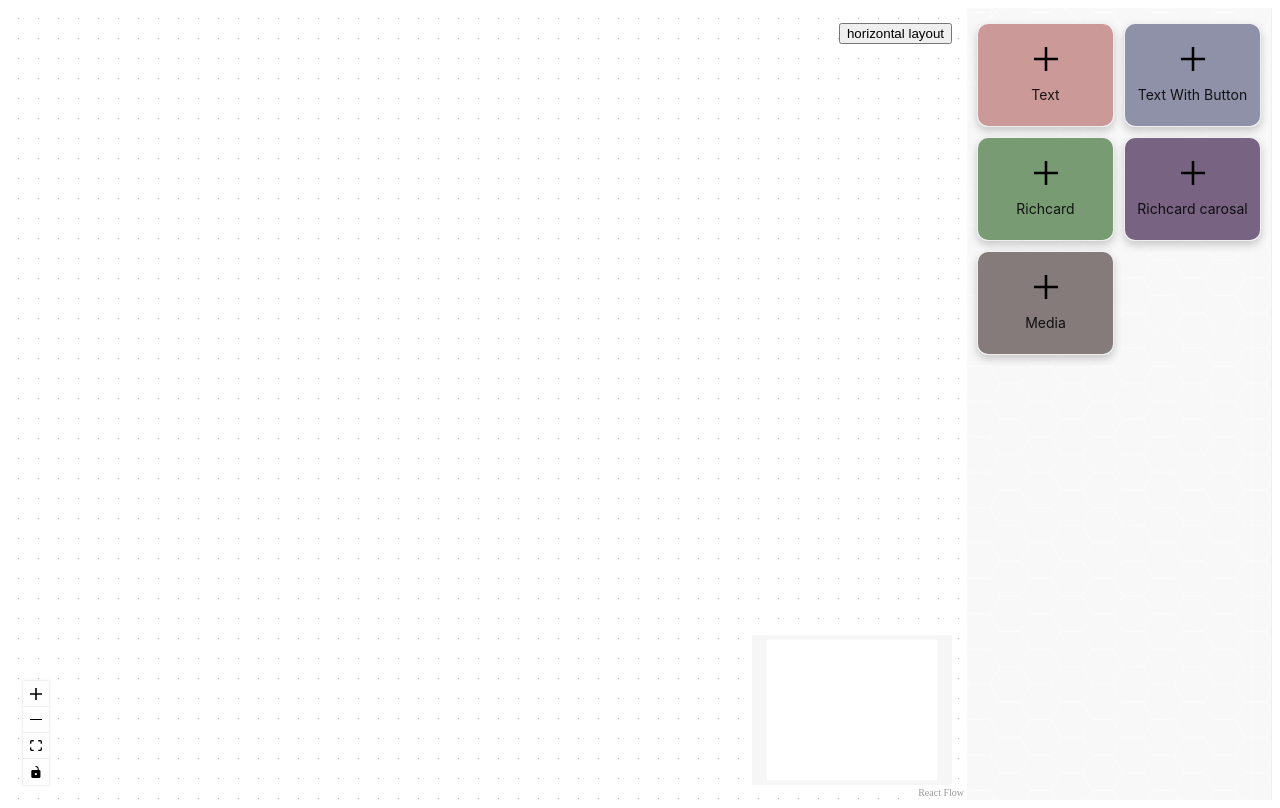
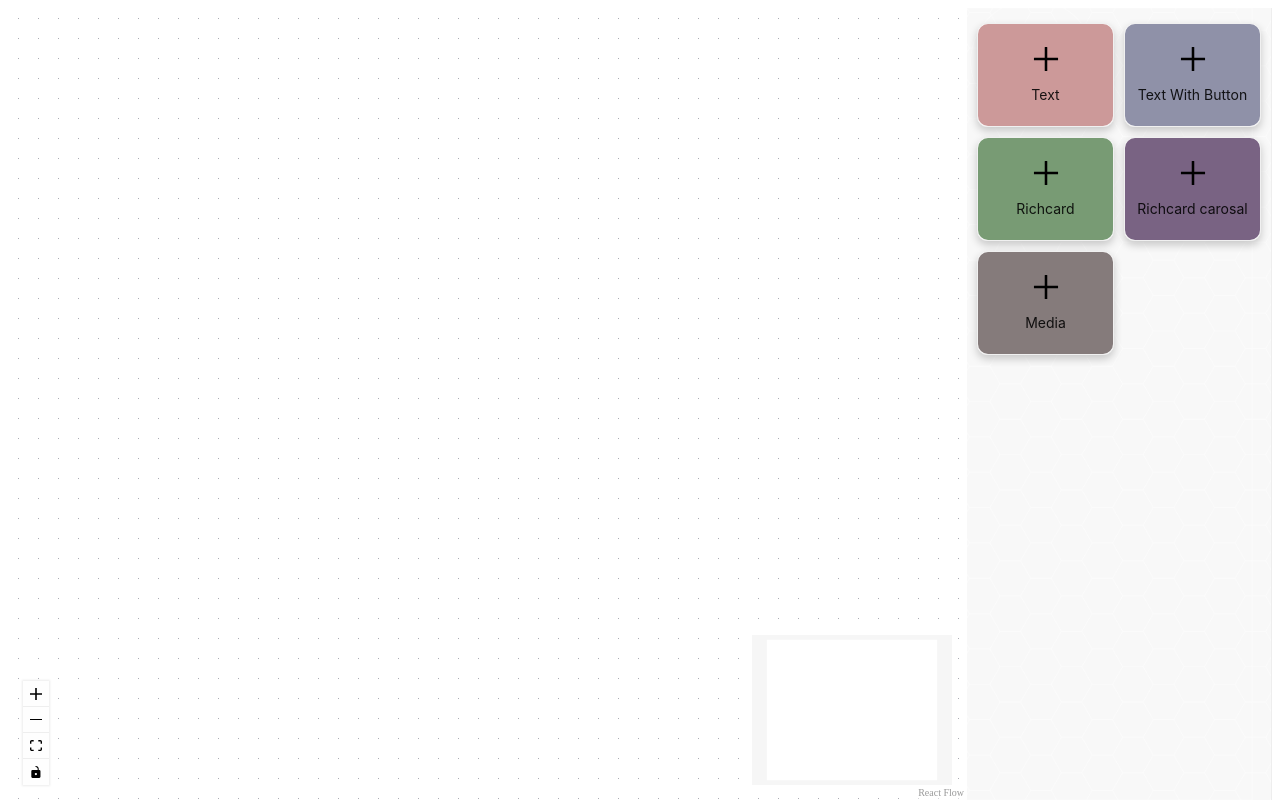
Before and after one commit to sanjanapansara/RCS-FLOW, a React (Vite) app in the folder rcs-flow/: page / in a window 1280 px wide. Built offline with nearby package versions, Linux system fonts and the light colour scheme.

Commit message:
ButtonSider in button fix

```diff
--- a/rcs-flow/src/App.jsx
+++ b/rcs-flow/src/App.jsx
@@ -16,23 +16,12 @@ import {
   getOutgoers,
   getConnectedEdges,
   reconnectEdge,
-  Panel,
   MiniMap,
 } from "@xyflow/react";
 import "@xyflow/react/dist/style.css";
 import "./App.css";
 import Sidebar from "./component/sidebar/Sidebar";
 import { DnDProvider, useDnD } from "./component/sidebar/DnDContext";
-// import ButtonNode from "./components/Node/ButtonNode";
-// import TextNode from "./components/Node/TextNode";
-// import PollNode from "./components/Node/PollNode";
-// import ListNode from "./components/Node/ListNode";
-// import MediaNode from "./components/Node/MediaNode";
-// import TextNodeSidebar from "./components/sidebar/TextNodeSidebar";
-// import ButtonNodeSidebar from "./components/sidebar/ButtonNodeSidebar";
-// import ListNodeSidebar from "./components/sidebar/ListNodeSidebar";
-// import MediaNodeSider from "./components/sidebar/MediaNodeSider";
-// import PollNodeSider from "./components/sidebar/PollNodeSider";
 import {
   CopyOutlined,
   DeleteOutlined,
@@ -47,43 +36,13 @@ import ButtonNodeSidebar from "./component/sidebar/ButtonNodeSidebar";
 import ButtonNode from "./component/nodes/ButtonNode";
 import RichcardNode from "./component/nodes/RichcardNode";
 import RichcardNodeSidebar from "./component/sidebar/RichcardNodeSidebar";
-import RichcardCarosalNode from "./component/nodes/RichcardCarouselNode";
 import RichcardCarouselNode from "./component/nodes/RichcardCarouselNode";
 import RichCardCarouselSidebar from "./component/sidebar/RichCardCarouselSidebar";
 import MediaNode from "./component/nodes/MediaNode";
 import MediaSidebar from "./component/sidebar/MediaSidebar";
-// import dagre from '@dagrejs/dagre';
 
 const initialNodes = [];
-// const dagreGraph = new dagre.graphlib.Graph().setDefaultEdgeLabel(() => ({}));
-// const nodeWidth = 300;
-// const nodeHeight = 100;
-// const getLayoutedElements = (nodes, edges, direction = 'TB') => {
-//   const isHorizontal = direction === 'LR';
-//   dagreGraph.setGraph({ rankdir: direction });
-//   nodes.forEach((node) => {
-//     dagreGraph.setNode(node.id, { width: nodeWidth, height: nodeHeight });
-//   });
-//   edges.forEach((edge) => {
-//     dagreGraph.setEdge(edge.source, edge.target);
-//   });
-//   dagre.layout(dagreGraph);
-//   const newNodes = nodes.map((node) => {
-//     const nodeWithPosition = dagreGraph.node(node.id);
-//     const newNode = {
-//       ...node,
-//       targetPosition: isHorizontal ? 'left' : 'top',
-//       sourcePosition: isHorizontal ? 'right' : 'bottom',
-//       position: {
-//         x: nodeWithPosition.x - nodeWidth / 2,
-//         y: nodeWithPosition.y - nodeHeight / 2,
-//       },
-//     };
 
-//     return newNode;
-//   });
-//   return { nodes: newNodes, edges };
-// };
 let id = 0;
 const getId = () => `dndnode_${id++}`;
 
@@ -210,16 +169,6 @@ const DnDFlow = () => {
     [setEdges]
   );
 
-  const onLayout = useCallback(
-    (direction) => {
-      const { nodes: layoutedNodes, edges: layoutedEdges } =
-        getLayoutedElements(nodes, edges, direction);
-
-      setNodes([...layoutedNodes]);
-      setEdges([...layoutedEdges]);
-    },
-    [nodes, edges, setNodes, setEdges],
-  );
 
   return (
     <div className="dndflow" style={{ display: "flex" }}>
@@ -242,8 +191,6 @@ const DnDFlow = () => {
             button: ButtonNode,
             richcard:RichcardNode,
             richcard_carosal:RichcardCarouselNode,
-            // poll: PollNode,
-            // list: ListNode,
             media: MediaNode,
           }}
           fitView
@@ -252,9 +199,6 @@ const DnDFlow = () => {
           onNodeClick={onNodeClick}
           onNodesDelete={onNodesDelete}
         >
-          <Panel position="top-right">
-            <button onClick={() => onLayout("LR")}>horizontal layout</button>
-          </Panel>
           {selectedNode && (
             <NodeToolbar
             style={{left: "60px"}}
--- a/rcs-flow/src/component/sidebar/ButtonNodeSidebar.jsx
+++ b/rcs-flow/src/component/sidebar/ButtonNodeSidebar.jsx
@@ -66,10 +66,17 @@ const ButtonNodeSidebar = () => {
     }
   };
 
+  // const deleteCard = (index) => {
+  //   setData((prev) => ({
+  //     ...prev,
+  //     actions: prev.actions.filter((_, i) => i !== index),
+  //   }));
+  // };
+
   const deleteCard = (index) => {
     setData((prev) => ({
       ...prev,
-      actions: prev.actions.filter((_, i) => i !== index),
+      actions: prev.actions.filter((_, i) => i !== index || prev.actions[i].id === 0),
     }));
   };
 
--- a/rcs-flow/src/component/sidebar/CustomSegment.jsx
+++ b/rcs-flow/src/component/sidebar/CustomSegment.jsx
@@ -10,6 +10,7 @@ const CustomSegment = ({
   setRichCardCarousels,
   richCardCarousels = [], // Default to an empty array
   previewImage = [], // Default to an empty array
+  // eslint-disable-next-line react/prop-types
   value,
 }) => {
   const [close, setClose] = useState(false);
```
Also changed, not shown: rcs-flow/src/component/nodes/TextNode.jsx (line endings or trailing spaces).
